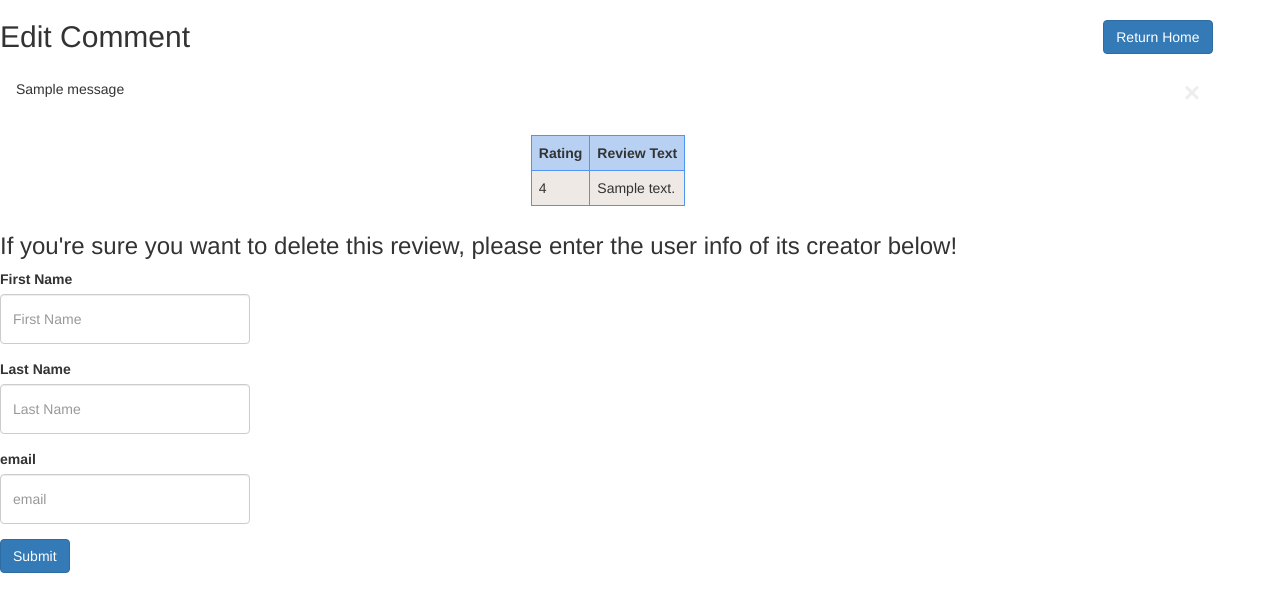
After one commit to ecedmondson/pitchfork_copycat, a Flask app: template templates/delete_review_comment.html in a window 1280 px wide. The commit adds this page. Shown: the top 612 px of the page. Run offline with Flask 2, Linux system fonts and the light colour scheme; the template is opened without the code that fills it: most values are stand-ins (such as "Sample title", 1, 10 or a date in 2020); one stand-in notice (Sample message) is shown; parts of the project's set-up code (start-up, migrations or seed data) failed here and were passed over; some libraries are stand-ins or nearby versions.

Commit message:
Added review delete feature

```diff
--- a/app.py
+++ b/app.py
@@ -158,6 +158,30 @@ def _parse_edit_review_content(content):
         "review_id": review_id
     }
 
+@app.route("/route_to_delete/<page>/<validator>/<content>", methods=("GET", "POST"))
+def route_to_delete_page(page, validator, content):
+    kwargs = {"user_id": validator, "content" : content}
+    ud_context.append(kwargs)
+    return redirect(url_for((must_get_key({"review" : "delete_review_comment"}, page))))
+
+@app.route("/delete_review_comment", methods=("GET", "POST"))
+def delete_review_comment(**kwargs):
+    context = only_item_of(ud_context)
+    user_id = context['user_id']
+    content = _parse_edit_review_content(context['content'])
+    review = reviews.get_single_review_by_id(content['review_id'])
+    if request.method == 'POST':
+        data = request.form.to_dict()
+        submitted_user_id = users.get_user_id_from_names_and_email(data['firstname'], data['lastname'], data['email'])
+        if user_id == str(submitted_user_id):
+            thing = reviews.delete_review(content['review_id'])
+            ud_context.clear()
+            return redirect(url_for("review_page", album=content['album'], artist=content['artist']))
+        else:
+            flash("Error: User details submitted for edit do not match user details associated with this review.")
+    return render_template("delete_review_comment.html", review=review)
+
+
 @app.route("/route_to_edit/<page>/<validator>/<content>", methods=("GET", "POST"))
 def route_to_edit_page(page, validator, content):
      kwargs = {"user_id": validator, "content": content}
--- a/database/models/tables.py
+++ b/database/models/tables.py
@@ -446,6 +446,15 @@ class ReviewTable(DBConnection):
         queries = self.execute_query(statement, (id,)).fetchall()
         return only_item_of([self._edit_review(query) for query in queries])
 
+    def delete_review(self, review_id):
+        statement = (
+            """
+            DELETE FROM review WHERE id = %s;
+            """
+        )
+        queries = self.execute_query(statement, (review_id, )).fetchone()
+        return queries
+
     def update_comment(self, review_text, rating, review_id):
         statement = (
                  """
--- a/static/review_page.css
+++ b/static/review_page.css
@@ -24,6 +24,41 @@ h1 {
     flex-direction: row;
     flex-wrap: nowrap;
     justify-content: space-between;
+}
+
+.modal {
+    display: none; /* Hidden by default */
+    position: fixed; /* Stay in place */
+    z-index: 1; /* Sit on top */
+    left: 0;
+    top: 0;
+    width: 100%; /* Full width */
+    height: 100%; /* Full height */
+    overflow: auto; /* Enable scroll if needed */
+    background-color: rgb(0,0,0); /* Fallback color */
+    background-color: rgba(0,0,0,0.4); /* Black w/ opacity */
+  }
+
+  .delete-modal-content {
+    background-color: #fefefe;
+    margin: 15% auto; /* 15% from the top and centered */
+    padding: 20px;
+    border: 1px solid #888;
+    width: 80%; /* Could be more or less, depending on screen size */
+  }
+
+.close {
+    color: #aaa;
+    float: right;
+    font-size: 28px;
+    font-weight: bold;
+  }
+
+.close:hover,
+.close:focus {
+  color: black;
+  text-decoration: none;
+  cursor: pointer;
 }
 
 .title {
@@ -89,7 +124,7 @@ h1 {
     align-self: flex-end;
     order: 3;
     padding-top: .25em;
-    padding-bottom .25em;
+    padding-bottom: .25em;
 }
 
 .user-creds-input {
--- /dev/null
+++ b/templates/delete_review_comment.html
@@ -0,0 +1,61 @@
+{% extends "bootstrap/base.html" %}
+
+{% block styles %}
+{{super()}}
+<link rel="stylesheet" href="static/style.css">
+<link rel="stylesheet" type="text/css" href="/static/review_page.css">
+<link rel="stylesheet" type="text/css" href="/static/ud.css">
+{% endblock %}
+{% block scripts %}
+<link href="https://fonts.googleapis.com/css?family=Comfortaa&display=swap" rel="stylesheet">
+{% endblock %}
+
+
+{% block content %}
+<div class="home-button" style="float: right;"><a href="/" role="button" class="btn btn-primary">Return Home</a></div>
+<body>
+<h2>Edit Comment</h2>
+    {% with messages = get_flashed_messages() %}
+      {% if messages %}
+    {% for message in messages %}
+      <div class="alert alert-secondary" role="alert">
+      <button type="button" class="close" data-dismiss="alert" aria-label="Close"><span aria-hidden="true">&times;</span></button>
+      {{ message }}
+      </div>
+    {% endfor %}
+  {% endif %}
+{% endwith %}
+  <div class="ud-whole">
+    <div class="existing-reviews-container">
+      <table id='existing-reviews-table'>
+          <tr class="review-row">
+            <th class="rating header">Rating</th>
+            <th class="review-text header">Review Text</th>
+          </tr>
+          <tr class="review-row">
+            <td class="rating row">{{ review.rating }}</td>
+            <td class="review-text row">{{ review.review_text }}</td>
+          </tr>
+      </table>
+    </div>
+    <div class="ud-container">
+    <form action="/delete_review_comment" method="POST">
+      <h3>If you're sure you want to delete this review, please enter the user info of its creator below!</h3>
+      <div class="form-group">
+        <label for="firstname">First Name</label>
+        <input name="firstname" type="text" class="form-control" id="firstname" placeholder="First Name">
+      </div>
+      <div class="form-group">
+        <label for="lastname">Last Name</label>
+        <input name="lastname" type="text" class="form-control" id="lastname" placeholder="Last Name">
+      </div>
+      <div class="form-group">
+        <label for="email">email</label>
+        <input name="email" type="text" class="form-control" id="email" placeholder="email">
+      </div>
+      <input type="submit" class="btn btn-primary"></button>
+    </form>
+    </div>
+  </div>
+</body>
+{% endblock %}
--- a/templates/review_page.html
+++ b/templates/review_page.html
@@ -42,7 +42,7 @@
                         </a>
                     </td>
                     <td class="delete row">
-                        <a href="/route_to_delete" role="button" class="btn btn-danger" data-action="{{ review.user_id }}">
+                        <a href="/route_to_delete/review/{{ review.user_id }}/{{ album }}-{{ artist }}-{{ review.review_id }}" role="button" class="btn btn-danger" data-action="{{ review.user_id }}">
                             Delete this comment
                         </a>
                     </td>
--- a/templates/single_album_page.html
+++ b/templates/single_album_page.html
@@ -10,7 +10,7 @@
     <link rel="stylesheet" href="static/style.css">
     {% endblock %}
     {% block scripts %}
-    <script type="text/javascript" src="static/js_helpers.js"></script
+    <script type="text/javascript" src="static/js_helpers.js"></script>
     <link href="https://fonts.googleapis.com/css?family=Comfortaa&display=swap" rel="stylesheet">
     <link rel='stylesheet' href='https://cdnjs.cloudflare.com/ajax/libs/font-awesome/5.12.1/css/all.min.css'>
     {% endblock %}
```
